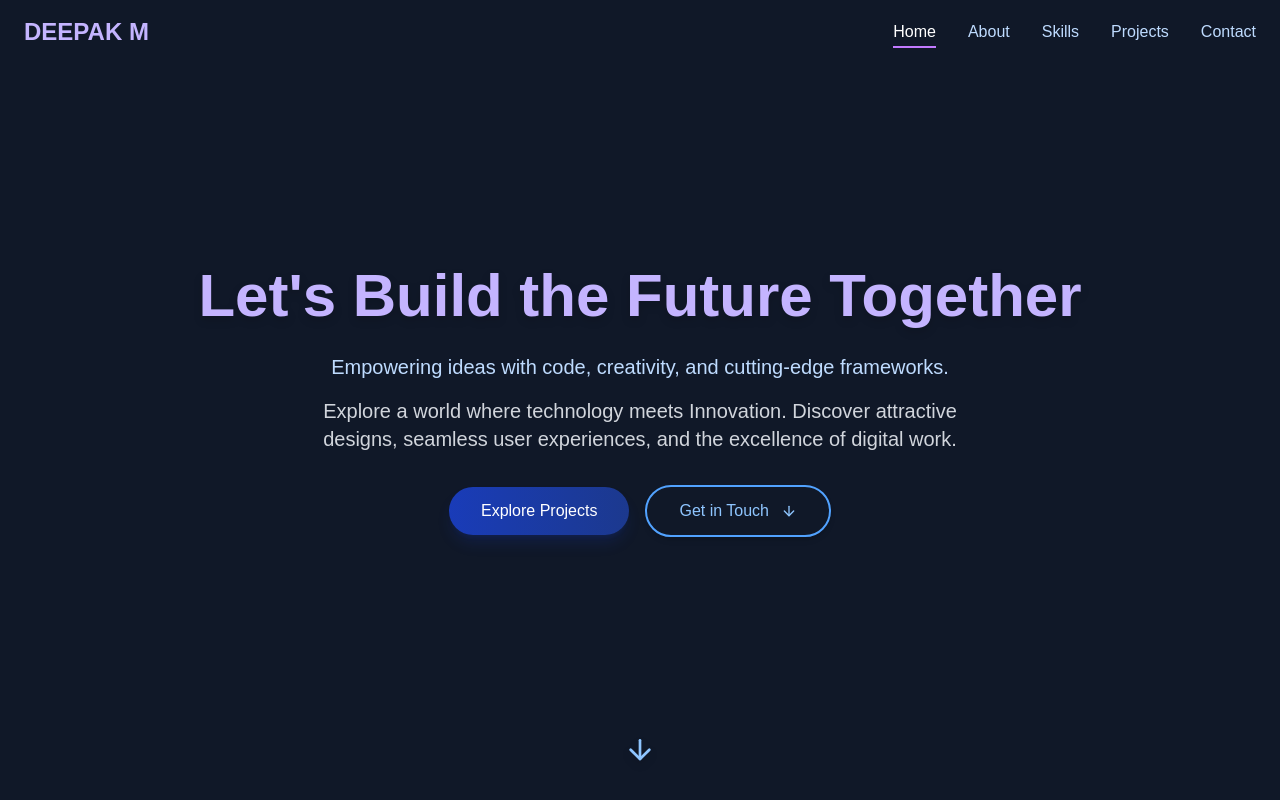
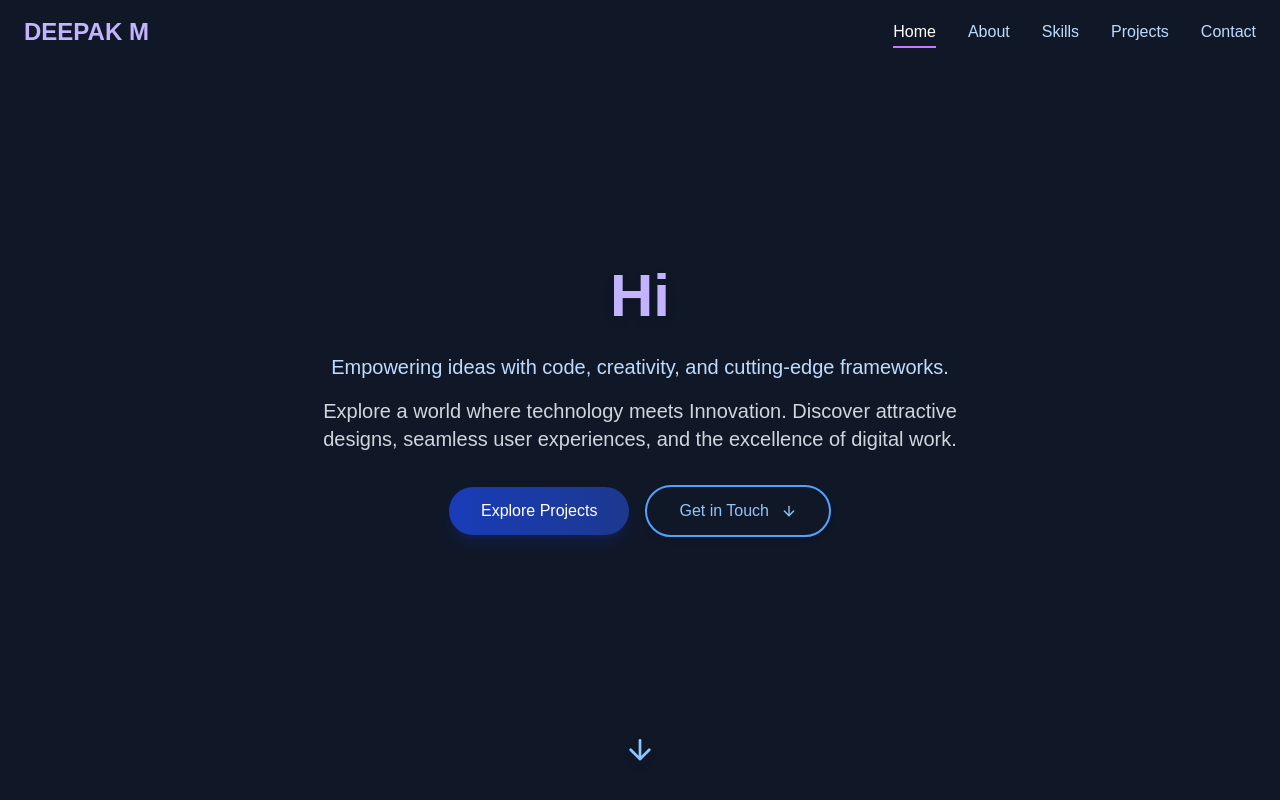
Before and after one commit to deepak43276/My_portfolio, a Next.js app: page / in a window 1280 px wide. Shown: the top 800 px of the page. Built offline with nearby package versions, Linux system fonts and the light colour scheme; some icons are missing.

Commit message:
Title have been changed

```diff
--- a/src/components/Hero.jsx
+++ b/src/components/Hero.jsx
@@ -27,7 +27,7 @@ const Hero = () => {
             viewport={{ once: false }}
             transition={{ duration: 0.8, ease: 'easeOut' }}
           >
-            Let's Build the Future Together
+           Hi
           </motion.h1>
           <motion.p
             className="text-sm md:text-lg lg:text-xl xl:text-xl 2xl:text-2xl text-blue-200 mb-3 sm:mb-4 px-4"
```
